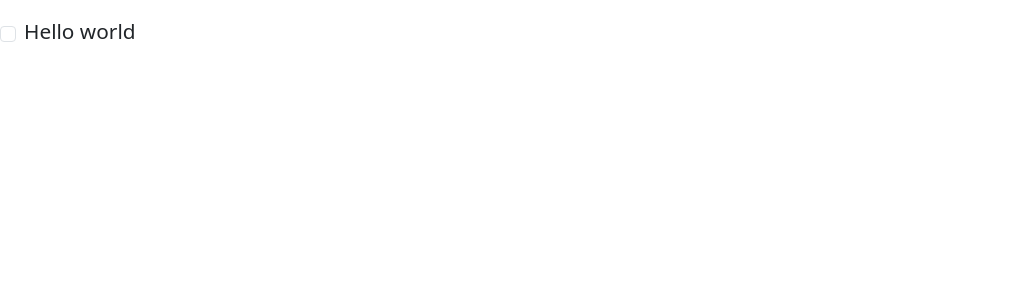
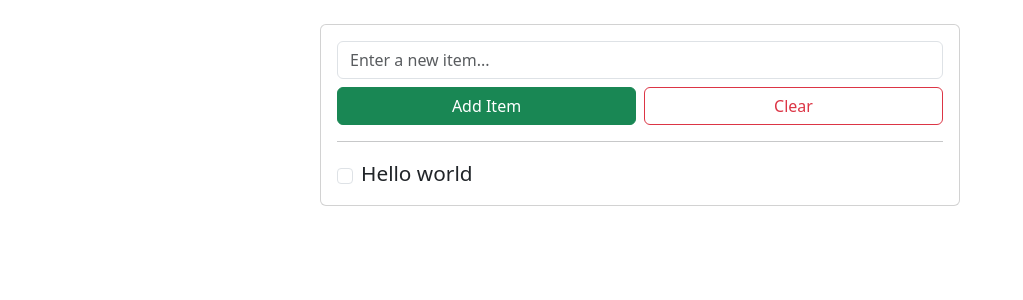
Before and after one commit to VivekP97/Todo-App, a React (Create React App) app: page / in a window 1280 px wide. Shown: the top 300 px of the page, without its empty margins (0-1023 px from the left). Built offline with nearby package versions, Linux system fonts and the light colour scheme.

Commit message:
created a component for the 'new item' input form

```diff
--- a/src/App.js
+++ b/src/App.js
@@ -1,11 +1,31 @@
+import { useState } from "react";
 import ListItem from "./components/ListItem";
+import NewItemForm from "./components/NewItemForm";
 
 export default function App() {
+  const [allItems, setAllItems] = useState([]);
+
+  /* This function adds the given item to the current list. */
+  function addItemToList(newItem) {
+    // Don't add item if the title is empty.
+    if (!newItem || !newItem.title) {
+      return;
+    }
+
+    let newItemsList = allItems.slice();
+    newItemsList.push(newItem);
+    setAllItems(newItemsList);
+  }
 
   return (
     <>
       {/* Container for all the page content */}
-      <div className="mt-3">
+      <div className="col-12 col-md-6 mt-4 mx-auto card p-3">
+        {/* Form to enter new list items */}
+        <div>
+          <NewItemForm handleNewItem={addItemToList}></NewItemForm>
+        </div>
+        <hr className="my-3"/>
         <ListItem itemInfo={{title: 'Hello world', lastModifiedTime: new Date(), isChecked: false}}></ListItem>
       </div>
     </>
--- /dev/null
+++ b/src/components/NewItemForm.js
@@ -0,0 +1,38 @@
+import { useState } from "react";
+export default function NewItemForm({handleNewItem}) {
+  const [newItem, setNewItem] = useState("");
+
+  /* This function handles when the user clicks "Add Item" */
+  function handleAddItem(itemText) {
+    if (!itemText) {
+      // The item text is empty, so don't add it.
+      return;
+    }
+
+    // Call the callback function to handle this item
+    // NOTE: The item is supposed to be an object, not just the text as a string.
+    handleNewItem({title: itemText, lastModifiedTime: new Date(), isChecked: false});
+
+    // Clear the input field
+    setNewItem("");
+  }
+
+  return (
+  <>
+    <div>
+      {/* Input field for new item to add to list */}
+      <input
+        type="text"
+        value={newItem}
+        className="form-control w-100"
+        placeholder="Enter a new item..."
+        maxLength={100}
+        onChange={e => setNewItem(e.target.value)} />
+    </div>
+    <div className="d-flex justify-content-center mt-2 gap-2">
+      <button className="btn btn-success w-50" onClick={handleAddItem}>Add Item</button>
+      <button className="btn btn-outline-danger w-50" onClick={e => {setNewItem('')}}>Clear</button>
+    </div>
+  </>
+  );
+}
--- a/src/styles/main.css
+++ b/src/styles/main.css
@@ -12,5 +12,5 @@ body {
 }
 
 #list-item-checkbox:checked {
-    background-color: #00b200;
+    background-color: #198754;
 }
```
